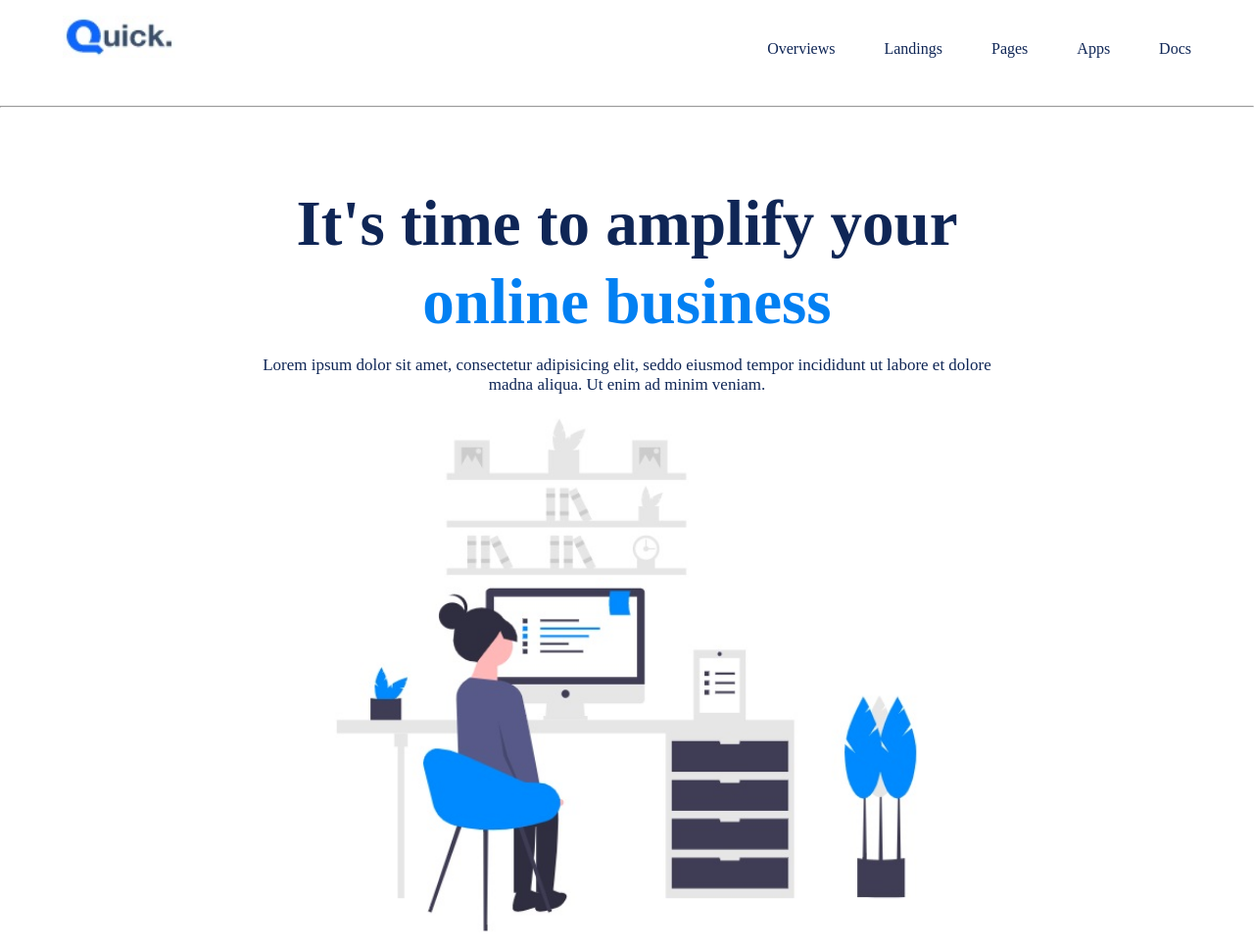
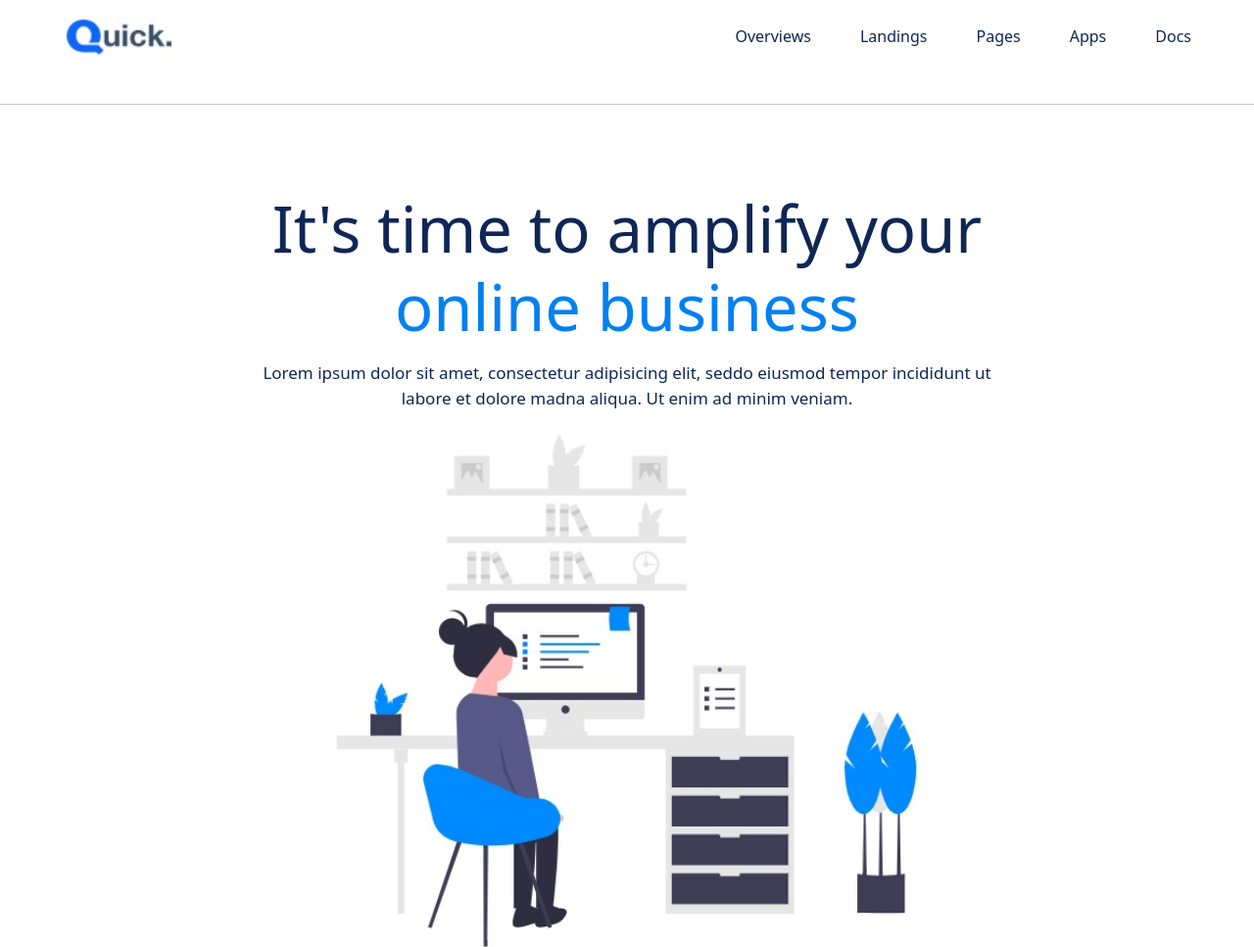
Before and after one commit to kaykobad0171/kaykobad0171-SSB-386-day9-HW7-Project_p2-Quick-, a plain HTML site: page index.html in a window 1280 px wide. Shown: the top 967 px of the page at 98% size. Drawn offline with nearby package versions, Linux system fonts and the light colour scheme.

Commit message:
Update index.html

```diff
--- a/index.html
+++ b/index.html
@@ -1,33 +1,33 @@
 <!Doctype html>
-
 <html lang="en">
-
 	<head>
 		<meta charset="UTF-8">
 		<meta name="viewport" content="width=device-width, initial-scale=1.0">
 		<!--css link-->
 		<link rel="stylesheet" href="css/style.css">
+		<link rel="stylesheet" href="css/media.css">
 
-		<title>HW-6 Quick</title>
+		<link href="https://cdn.jsdelivr.net/npm/bootstrap@5.2.0/dist/css/bootstrap.min.css" rel="stylesheet" integrity="sha384-gH2yIJqKdNHPEq0n4Mqa/HGKIhSkIHeL5AyhkYV8i59U5AR6csBvApHHNl/vI1Bx" crossorigin="anonymous">
+
+
+		<title>Quick</title>
 	</head>
-
 	<body>
 
+
 	<!--header start-->
-
 		<header>
-
 			<div class="wrapper">
 				<div class="logo">
-					<img src="images/Logo.jpg" alt="Quick">
+					<a href="#"><img src="images/Logo.jpg" alt="Quick"></a>
 				</div>
 				<div class="menu">
 					<ul>
-						<li><a href="#">Overviews</a></li>
-						<li><a href="#">Landings</a></li>
-						<li><a href="#">Pages</a></li>
-						<li><a href="#">Apps</a></li>
-						<li><a href="#">Docs </a></li>
+						<li><a href="index.html">Overviews</a></li>
+						<li><a href="index.html">Landings</a></li>
+						<li><a href="index.html">Pages</a></li>
+						<li><a href="index.html">Apps</a></li>
+						<li><a href="index.html">Docs </a></li>
 					</ul>
 				</div>
 			</div>
@@ -48,15 +48,10 @@
 			</div>
 		</div>
 	</section>
-
-
 	<!--banner end-->
 
-
 	<!--success start-->
-
 	<section class="success">
-
 		<div class="wrapper2">
 			<div class="s_content">
 				<div class="s_left">
@@ -67,18 +62,14 @@
 						<p>Excepteur sint occaecat cupidatat non proident, sunt in culpa qui official deserunt mollit anim id est laborum.</p>
 					</div>
 				</div>
-
 				<div class="s_right">
 					<div class="s_h1">
 						<h1>Successfully completed projects & ideas</h1>
 					</div>
 				</div>
 			</div>
-
 		</div>
-
 	</section>
-
 	<!--success end-->
 
 
@@ -86,7 +77,6 @@
 	<section class="service">
 		<div class="wrapper">
 			<div class="srv_content">
-
 				<!--single start-->
 				<div class="single green">
 					<div class="single_img">
@@ -131,23 +121,21 @@
 			</div>
 		</div>
 	</section>
-
 	<!--service end-->
 
-<!--footer start-->
-	<footer>
-		<div class="f_text">
-			<p>c copyright by <strong>LEDP SHERPUR</strong>. All right Reserved 2021 </p>
-		</div>
+	<!--footer start-->
+		<footer>
+			<div class="f_text">
+				<p>&copy;copyright by <strong>LEDP SHERPUR.</strong> All right Reserved 2021 </p>
+			</div>
+		</footer>
+	<!--footer end-->
 
+	<script src="https://cdn.jsdelivr.net/npm/bootstrap@5.2.0/dist/js/bootstrap.bundle.min.js"></script>
 
-	</footer>
-
-<!--footer end-->
+	<script src="https://cdn.jsdelivr.net/npm/@popperjs/core@2.11.5/dist/umd/popper.min.js" integrity="sha384-Xe+8cL9oJa6tN/veChSP7q+mnSPaj5Bcu9mPX5F5xIGE0DVittaqT5lorf0EI7Vk" crossorigin="anonymous"></script>
+	<script src="https://cdn.jsdelivr.net/npm/bootstrap@5.2.0/dist/js/bootstrap.min.js" integrity="sha384-ODmDIVzN+pFdexxHEHFBQH3/9/vQ9uori45z4JjnFsRydbmQbmL5t1tQ0culUzyK" crossorigin="anonymous"></script>
 
 
 	</body>
-
-
-
 </html>
```
